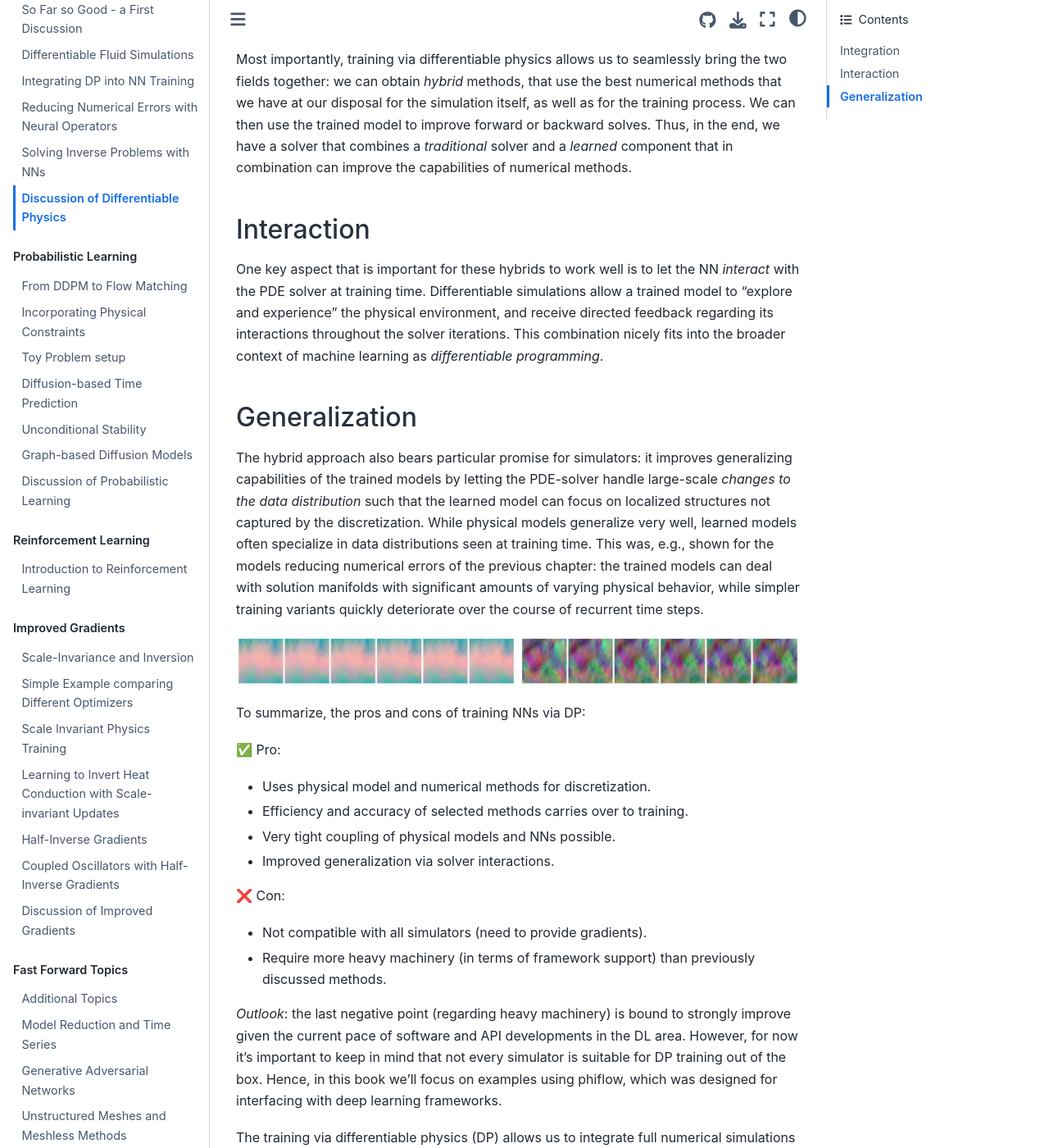
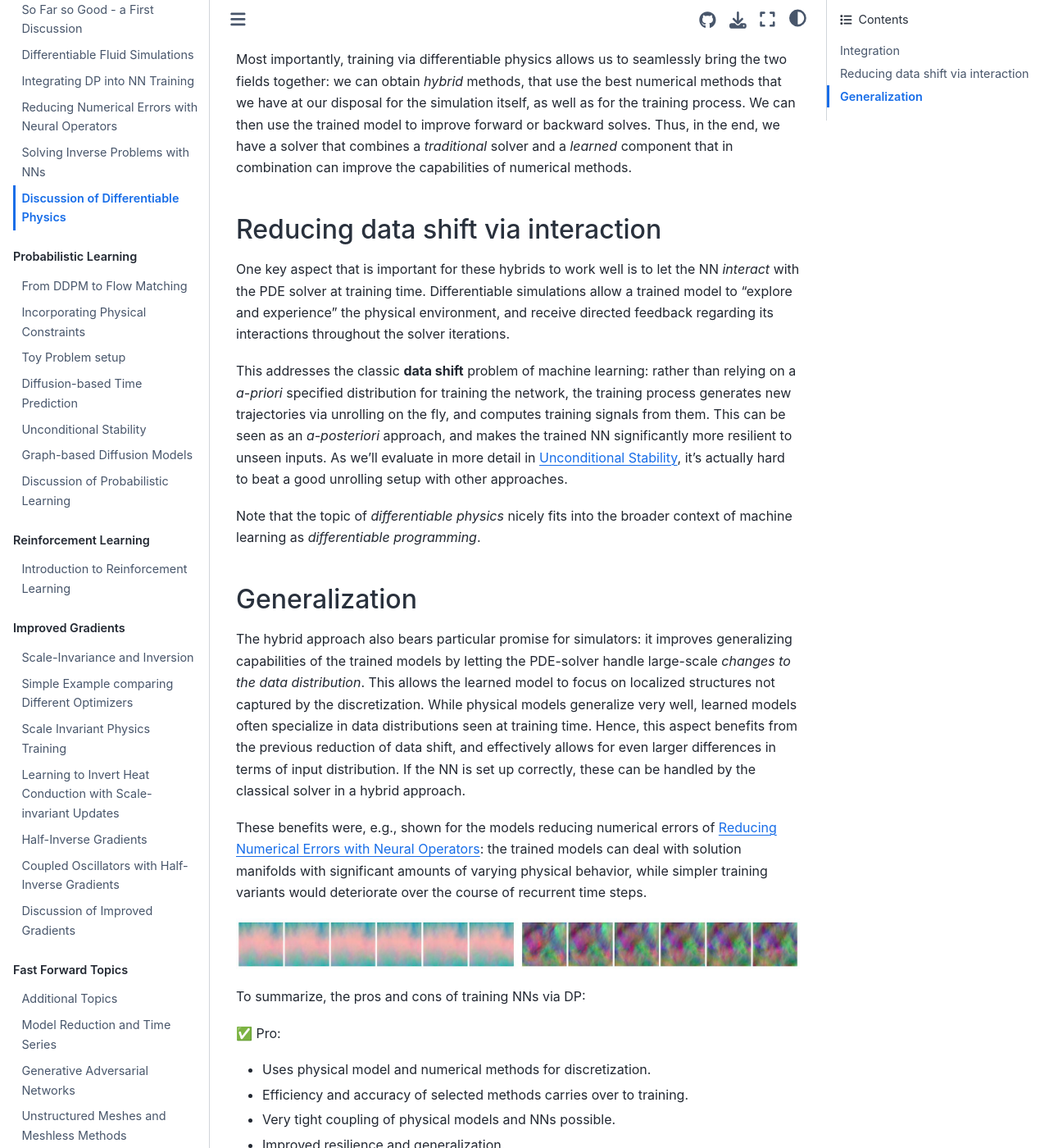
Before and after one commit to tum-pbs/pbdl-book, a Jupyter Book: the page built from diffphys-discuss.md, in a window 1280 px wide and 1400 px high, scrolled down 536 px. Shown: the whole window at 82% size. Built offline with Jupyter Book 1.0.4 settings and Sphinx 7.4.7 and the Sphinx Book theme 1.1.4, drawn with Linux system fonts in a browser that asks for light colours; pages that are not in the unit, such as notebooks, are missing from menus; some of the changed text lies outside the part shown.

Commit message:
large update of differentiable physics chapter

```diff
--- a/diffphys-discuss.md
+++ b/diffphys-discuss.md
@@ -11,13 +11,19 @@ What is primarily exciting in this context are the implications that arise from
 Most importantly, training via differentiable physics allows us to seamlessly bring the two fields together:
 we can obtain _hybrid_ methods, that use the best numerical methods that we have at our disposal for the simulation itself, as well as for the training process. We can then use the trained model to improve forward or backward solves. Thus, in the end, we have a solver that combines a _traditional_ solver and a _learned_ component that in combination can improve the capabilities of numerical methods.
 
-## Interaction
+## Reducing data shift via interaction
 
-One key aspect that is important for these hybrids to work well is to let the NN _interact_ with the PDE solver at training time. Differentiable simulations allow a trained model to "explore and experience" the physical environment, and receive directed feedback regarding its interactions throughout the solver iterations. This combination nicely fits into the broader context of machine learning as _differentiable programming_.
+One key aspect that is important for these hybrids to work well is to let the NN _interact_ with the PDE solver at training time. Differentiable simulations allow a trained model to "explore and experience" the physical environment, and receive directed feedback regarding its interactions throughout the solver iterations.
+
+This addresses the classic **data shift** problem of machine learning: rather than relying on a _a-priori_ specified distribution for training the network, the training process generates new trajectories via unrolling on the fly, and computes training signals from them. This can be seen as an _a-posteriori_ approach, and makes the trained NN significantly more resilient to unseen inputs. As we'll evaluate in more detail in {doc}`probmodels-uncond`, it's actually hard to beat a good unrolling setup with other approaches.
+
+Note that the topic of _differentiable physics_ nicely fits into the broader context of machine learning as _differentiable programming_.
 
 ## Generalization
 
-The hybrid approach also bears particular promise for simulators: it improves generalizing capabilities of the trained models by letting the PDE-solver handle large-scale _changes to the data distribution_ such that the learned model can focus on localized structures not captured by the discretization. While physical models generalize very well, learned models often specialize in data distributions seen at training time. This was, e.g., shown for the models reducing numerical errors of the previous chapter: the trained models can deal with solution manifolds with significant amounts of varying physical behavior, while simpler training variants quickly deteriorate over the course of recurrent time steps.
+The hybrid approach also bears particular promise for simulators: it improves generalizing capabilities of the trained models by letting the PDE-solver handle large-scale _changes to the data distribution_. This allows the learned model to focus on localized structures not captured by the discretization. While physical models generalize very well, learned models often specialize in data distributions seen at training time. Hence, this aspect benefits from the previous reduction of data shift, and effectively allows for even larger differences in terms of input distribution. If the NN is set up correctly, these can be handled by the classical solver in a hybrid approach.
+
+These benefits were, e.g., shown for the models reducing numerical errors of {doc}`diffphys-code-sol`: the trained models can deal with solution manifolds with significant amounts of varying physical behavior, while simpler training variants would deteriorate over the course of recurrent time steps.
 
 
 ![Divider](resources/divider5.jpg)
@@ -28,15 +34,16 @@ To summarize, the pros and cons of training NNs via DP:
 - Uses physical model and numerical methods for discretization.
 - Efficiency and accuracy of selected methods carries over to training.
 - Very tight coupling of physical models and NNs possible.
-- Improved generalization via solver interactions.
+- Improved resilience and generalization.
 
 ❌ Con:
 - Not compatible with all simulators (need to provide gradients).
 - Require more heavy machinery (in terms of framework support) than previously discussed methods.
 
-_Outlook_: the last negative point (regarding heavy machinery) is bound to strongly improve given the current pace of software and API developments in the DL area. However, for now it's important to keep in mind that not every simulator is suitable for DP training out of the box. Hence, in this book we'll focus on examples using phiflow, which was designed for interfacing with deep learning frameworks.
+_Outlook_: the last negative point (regarding heavy machinery) is strongly improving at the moment. Many existing simulators, e.g. the popular open source framework _OpenFoma_, as well as many commercial simulators are working on tight integrations with NNs. However, there's still plenty room for improvement, and in this book we're focusing on examples using phiflow, which was designed for interfacing with deep learning frameworks from ground up.
 
 The training via differentiable physics (DP) allows us to integrate full numerical simulations into the training of deep neural networks.
-It is also a very generic approach that is applicable to a wide range of combinations of PDE-based models and deep learning.
+This effectively provides **hard constraints**, as the coupled solver can project and enforce constraints just like classical solvers would.
+It is a very generic approach that is applicable to a wide range of combinations of PDE-based models and deep learning.
 
-In the next chapters, we will first compare DP training to model-free alternatives for control problems, and afterwards target the underlying learning process to obtain even better NN states.
+In the next chapters, we will first expand the scope of the learning tasks to incorporate uncertainties, i.e. to work with full distributions rather than single deterministic states and trajectories. Afterwards, we'll also compare DP training to reinforcement learning, and target the underlying learning process to obtain even better NN states.
```
Also changed, not shown: diffphys-dpvspinn.md (+3 -3 lines), diffphys-examples.md (+33 -7 lines), diffphys.md (+8 -4 lines), diffphys-code-control.ipynb, diffphys-code-ns.ipynb, diffphys-code-sol.ipynb.
